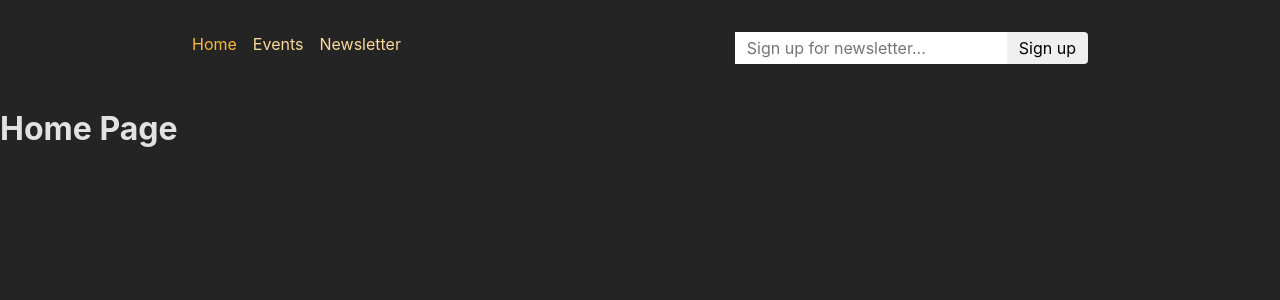
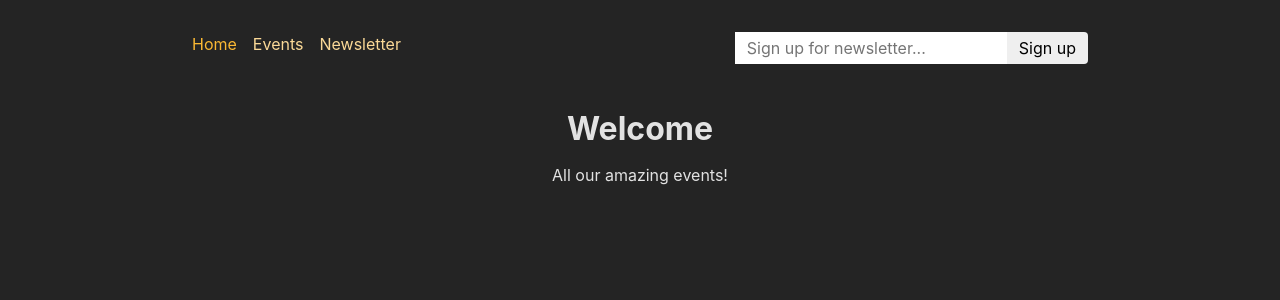
Before and after one commit to WojciechGalecki/react_router_adv, a React (Create React App) app in the folder frontend/: page / in a window 1280 px wide. Shown: the top 300 px of the page. Built offline with nearby package versions, Linux system fonts and the light colour scheme.

Commit message:
home page adjustment

```diff
--- a/frontend/src/pages/Home.js
+++ b/frontend/src/pages/Home.js
@@ -1,3 +1,7 @@
+import PageContent from "../components/PageContent";
+
 export default function HomePage() {
-  return <h1>Home Page</h1>;
+  return <PageContent title="Welcome">
+    <p>All our amazing events!</p>
+  </PageContent>;
 }
```
